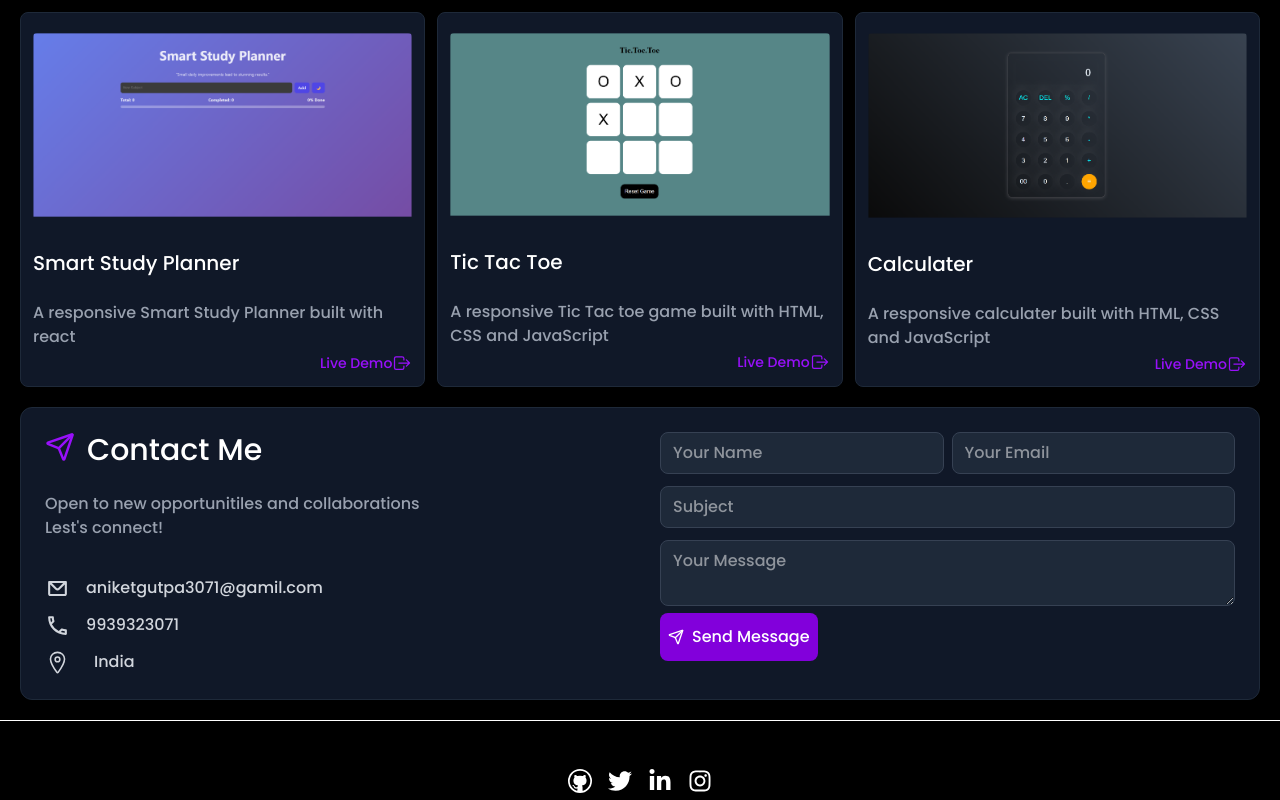
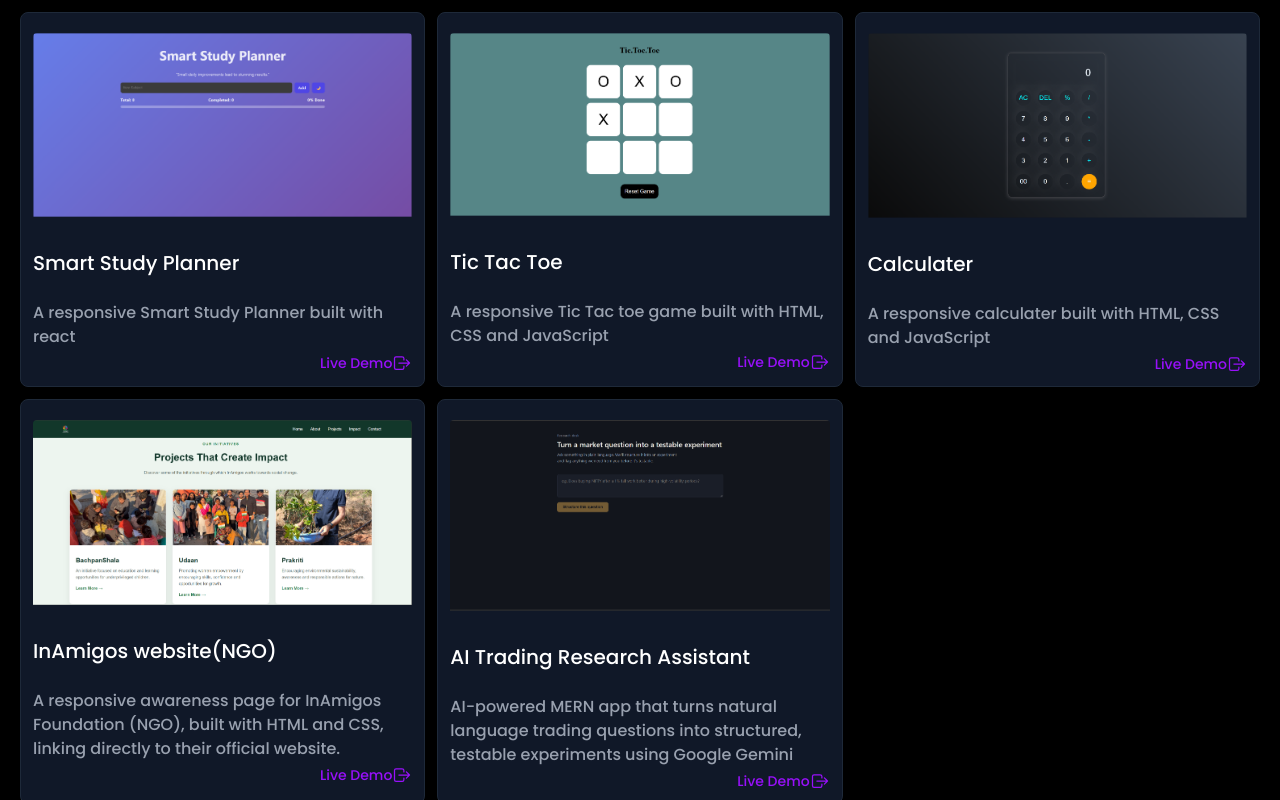
Before and after one commit to aniketgupta2711/Portfolio_React, a React app: page / in a window 1280 px wide. Shown: the part 2000-2800 px from the top of the page. Built offline with nearby package versions, Linux system fonts and the light colour scheme; the HTML template or start-up script is replaced by a standard one.

Commit message:
Add projects

```diff
--- a/src/Components/Projects.jsx
+++ b/src/Components/Projects.jsx
@@ -2,6 +2,8 @@ import React from 'react'
 import study from "../assets/study.png"
 import tic from "../assets/tic.png"
 import calculate from "../assets/calculate.png"
+import inamigos from "../assets/inamigos.png"
+import aitrading from "../assets/aitrading.png"
 import { IoLogOutOutline } from "react-icons/io5";
 
 
@@ -28,7 +30,22 @@ function Projects() {
               name:"Calculater ",
               char:"A responsive calculater built with HTML, CSS and JavaScript",
               demo: "https://calculator-dun-delta.vercel.app/",
+          },
+          {
+              id:4,
+              logo:inamigos,
+              name:"InAmigos website(NGO)",
+              char:"A responsive awareness page for InAmigos Foundation (NGO), built with HTML and CSS, linking directly to their official website.",
+              demo: "https://in-amigos-ngo-drab.vercel.app/",
+          },
+            {
+              id:5,
+              logo:aitrading,
+              name:"AI Trading Research Assistant",
+              char:"AI-powered MERN app that turns natural language trading questions into structured, testable experiments using Google Gemini",
+              demo: "https://ai-trading-research-assistant-seven.vercel.app/",
           }
+
       ]
   return (
     <div name="Projects">
```
Also changed, not shown: src/assets/aitrading.png (added), src/assets/inamigos.png (added).
